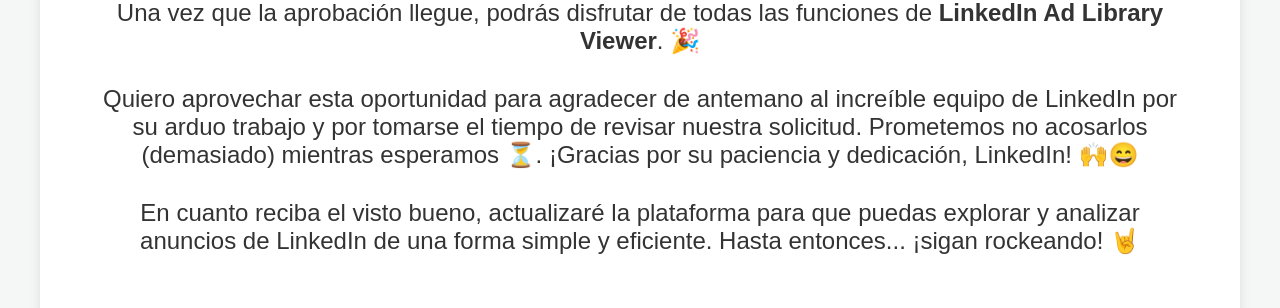
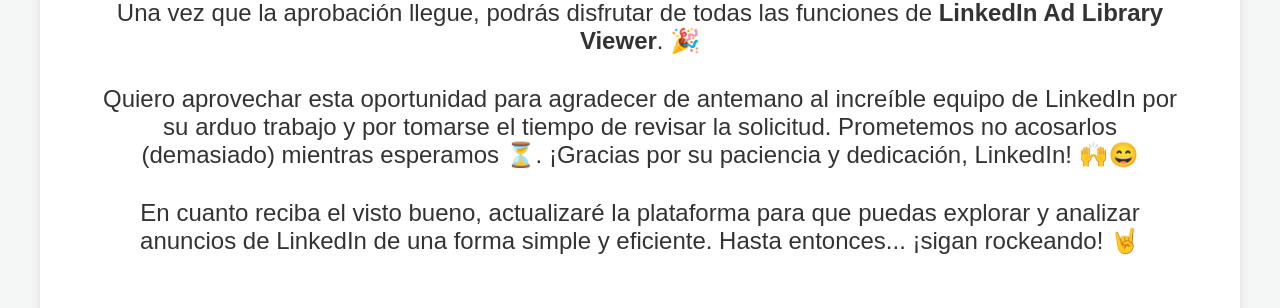
Before and after one commit to AndrewUru/flask-hello-world, a Flask app: page / in a window 1280 px wide. Shown: the part 435-743 px from the top of the page. Run offline with Flask 3, Linux system fonts and the light colour scheme.

Commit message:
confirmar

```diff
--- a/api/templates/home.html
+++ b/api/templates/home.html
@@ -38,7 +38,7 @@
         </p>
 
         <p>Quiero aprovechar esta oportunidad para agradecer de antemano al increíble equipo de LinkedIn por su arduo
-          trabajo y por tomarse el tiempo de revisar nuestra solicitud. Prometemos no acosarlos (demasiado) mientras
+          trabajo y por tomarse el tiempo de revisar la solicitud. Prometemos no acosarlos (demasiado) mientras
           esperamos
           ⏳. ¡Gracias por su paciencia y dedicación, LinkedIn! 🙌😄</p>
 
```
